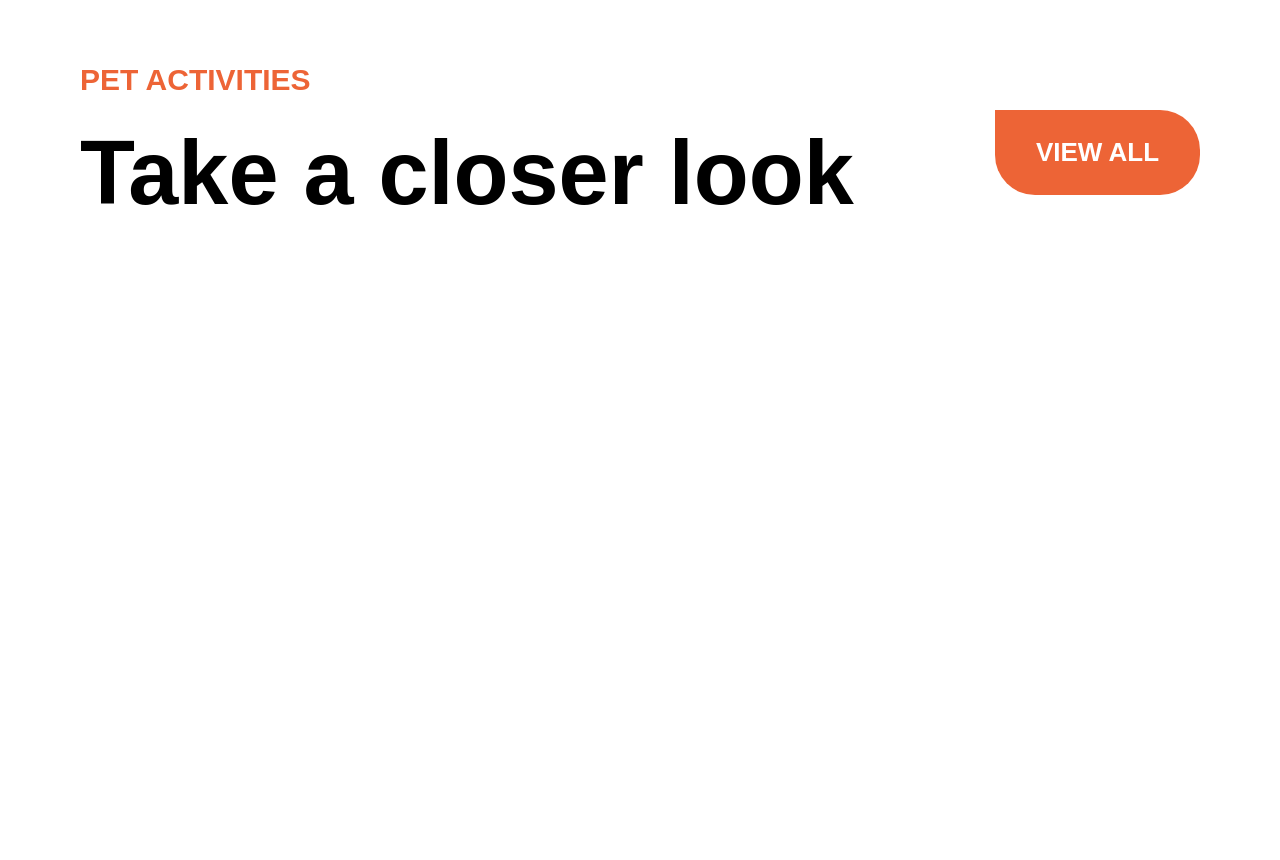
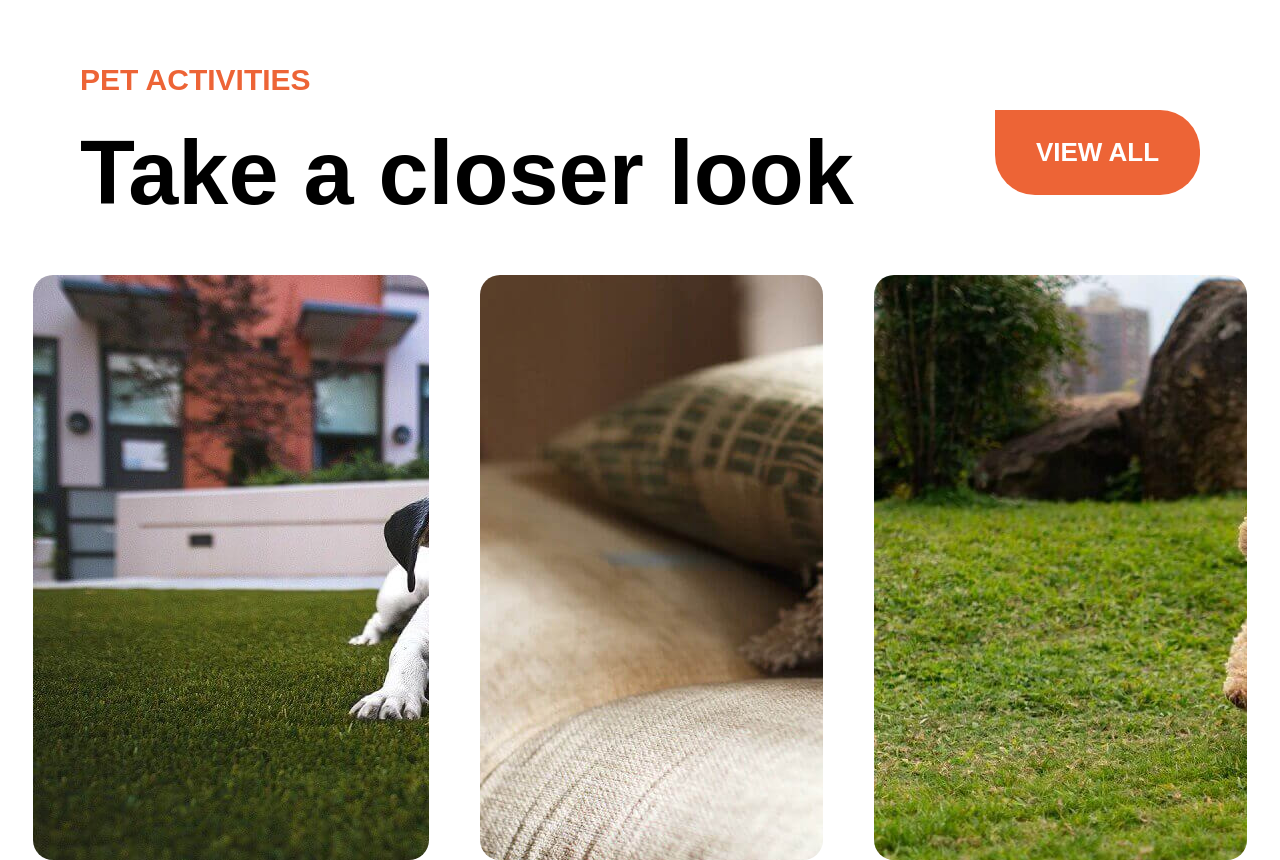
Before and after one commit to DI3BOSS/202301-w1ch4-diego-bermudez, a website built with Parcel: page src/index.html in a window 1280 px wide. Before the commit the page ends 800 px from the top, so only its background shows below. Built offline with nearby package versions, Linux system fonts and the light colour scheme; files whose address does not match are found by name.

Commit message:
Add main container cards

```diff
--- a/src/index.html
+++ b/src/index.html
@@ -17,8 +17,29 @@
       <h1>pet activities</h1>
       <span class="top-section__introduction">Take a closer look</span>
     </div>
-    <a class="top-section__view top-section__view--active">view all</a>
+    <a class="top-section__view top-section__view--active" href="view-more">view all</a>
   </section>
+
+  <main class="main-section">
+
+    <div class="main-section__cards first-card">
+      <span class="card__title">
+        Toys Playtime
+      </span>
+    </div>
+    <div class="main-section__cards second-card">
+      <span class="card__title">
+        Active Rest
+      </span>
+    </div>
+    <div class="main-section__cards third-card">
+      <span class="card__title">
+        Game Walks
+      </span>
+    </div>
+
+
+  </main>
 
 </body>
 
--- a/src/style.css
+++ b/src/style.css
@@ -9,9 +9,17 @@
 
 :root {
   --color-corporative: #ed6436;
+  --color-secondary: #fff;
   --font-color: #181818;
   --padding-vertical: 30px;
   --padding-horizontal: 72px;
+}
+
+a,
+a:visited,
+a:active {
+  text-decoration: none;
+  color: inherit;
 }
 
 body {
@@ -48,7 +56,7 @@ h1 {
 
   background-color: var(--color-corporative);
 
-  color: #fff;
+  color: var(--color-secondary);
   text-transform: uppercase;
   font-size: 1.625rem;
   font-weight: 800;
@@ -56,8 +64,48 @@ h1 {
 }
 
 .top-section__view--active:hover {
-  background-color: #fff;
+  background-color: var(--color-secondary);
   color: var(--color-corporative);
   border-color: var(--color-corporative);
   border: solid 3px;
 }
+
+.main-section {
+  padding-top: 20px;
+  height: 525px;
+  display: flex;
+  justify-content: space-around;
+  flex-wrap: wrap;
+}
+
+.main-section__cards :nth-child(1) {
+  min-height: 525px;
+  padding: 20px;
+  overflow: hidden;
+  display: flex;
+  margin: 30px;
+  justify-content: center;
+  align-items: center;
+  font-size: 3rem;
+  color: transparent;
+}
+
+.first-card {
+  background-image: url(/src/media/01.jpg);
+  border-radius: 20px;
+}
+
+.second-card {
+  background-image: url(/src/media/02.jpg);
+  border-radius: 20px;
+}
+
+.third-card {
+  background-image: url(/src/media/03.jpg);
+  border-radius: 20px;
+}
+
+.main-section__cards :nth-child(1):hover {
+  color: var(--color-secondary);
+  text-shadow: 1px 0 10px #181818;
+}
```
Also changed, not shown: src/favicon.png, src/media/01.jpg (added), src/media/02.jpg (added), src/media/03.jpg (added).
